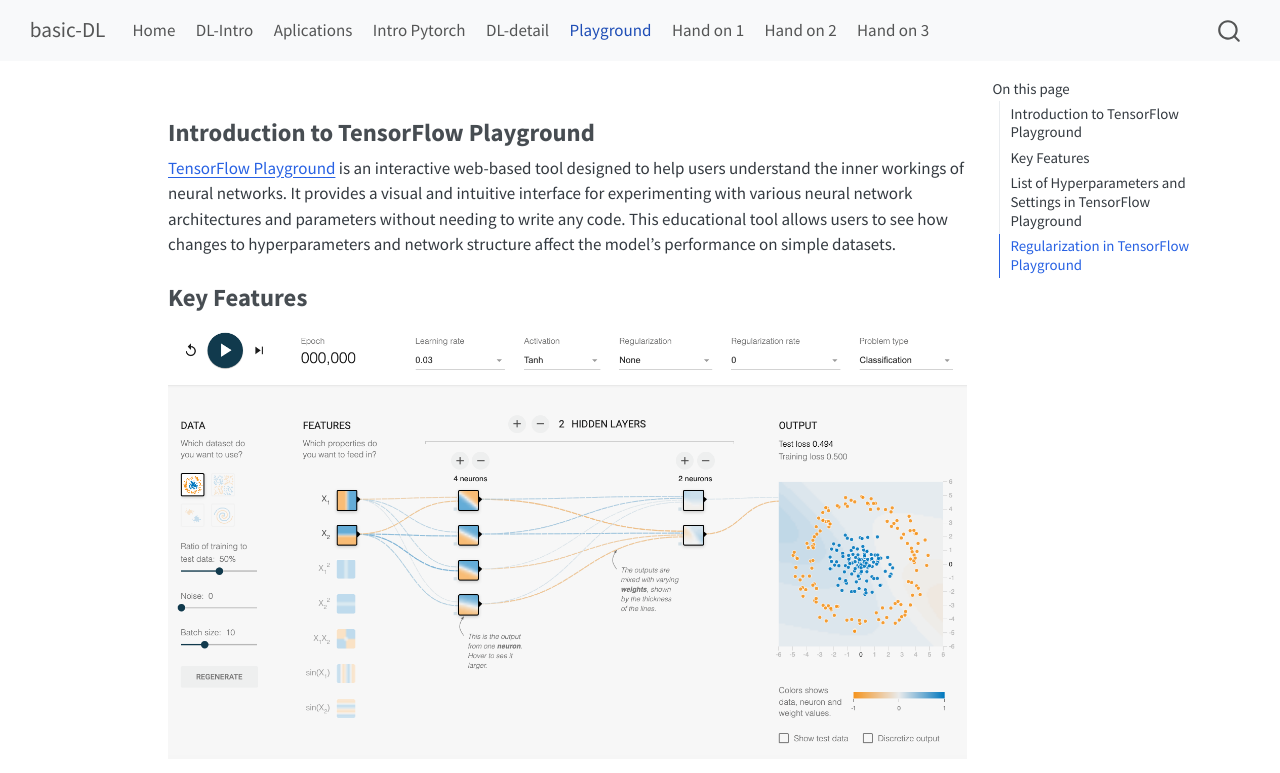
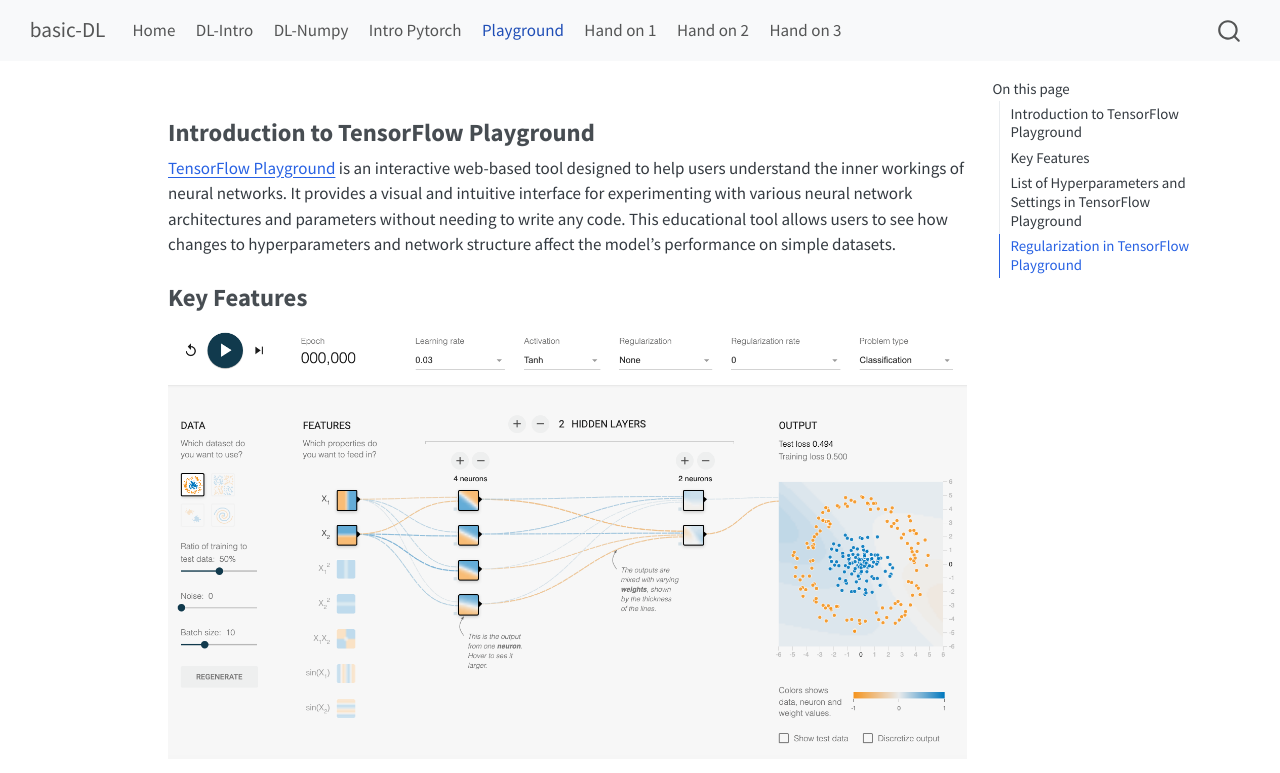
Before and after one commit to B3D-UzK/Basic-DL, a plain HTML site: page docs/tensor_playground.html in a window 1280 px wide. Shown: the top 773 px of the page. Drawn offline with nearby package versions, Linux system fonts and the light colour scheme.

Commit message:
change html files

```diff
--- a/docs/tensor_playground.html
+++ b/docs/tensor_playground.html
@@ -126,16 +126,12 @@
 <span class="menu-text">DL-Intro</span></a>
   </li>
   <li class="nav-item">
-    <a class="nav-link" href="./about.html">
-<span class="menu-text">Aplications</span></a>
+    <a class="nav-link" href="./DL-detail.html">
+<span class="menu-text">DL-Numpy</span></a>
   </li>
   <li class="nav-item">
     <a class="nav-link" href="./intro_pytorch.html">
 <span class="menu-text">Intro Pytorch</span></a>
-  </li>
-  <li class="nav-item">
-    <a class="nav-link" href="./DL-detail.html">
-<span class="menu-text">DL-detail</span></a>
   </li>
   <li class="nav-item">
     <a class="nav-link active" href="./tensor_playground.html" aria-current="page">
```
Also changed, not shown: docs/DL-detail.html (+5 -5 lines), docs/DL-intro.html (+4 -4 lines), docs/Handon1.html (+5 -5 lines), docs/Handon2.html (+4 -4 lines), docs/Handon3.html (+2 -6 lines), docs/index.html (+4 -4 lines), docs/intro_pytorch.html (+5 -5 lines), 1 other file.
